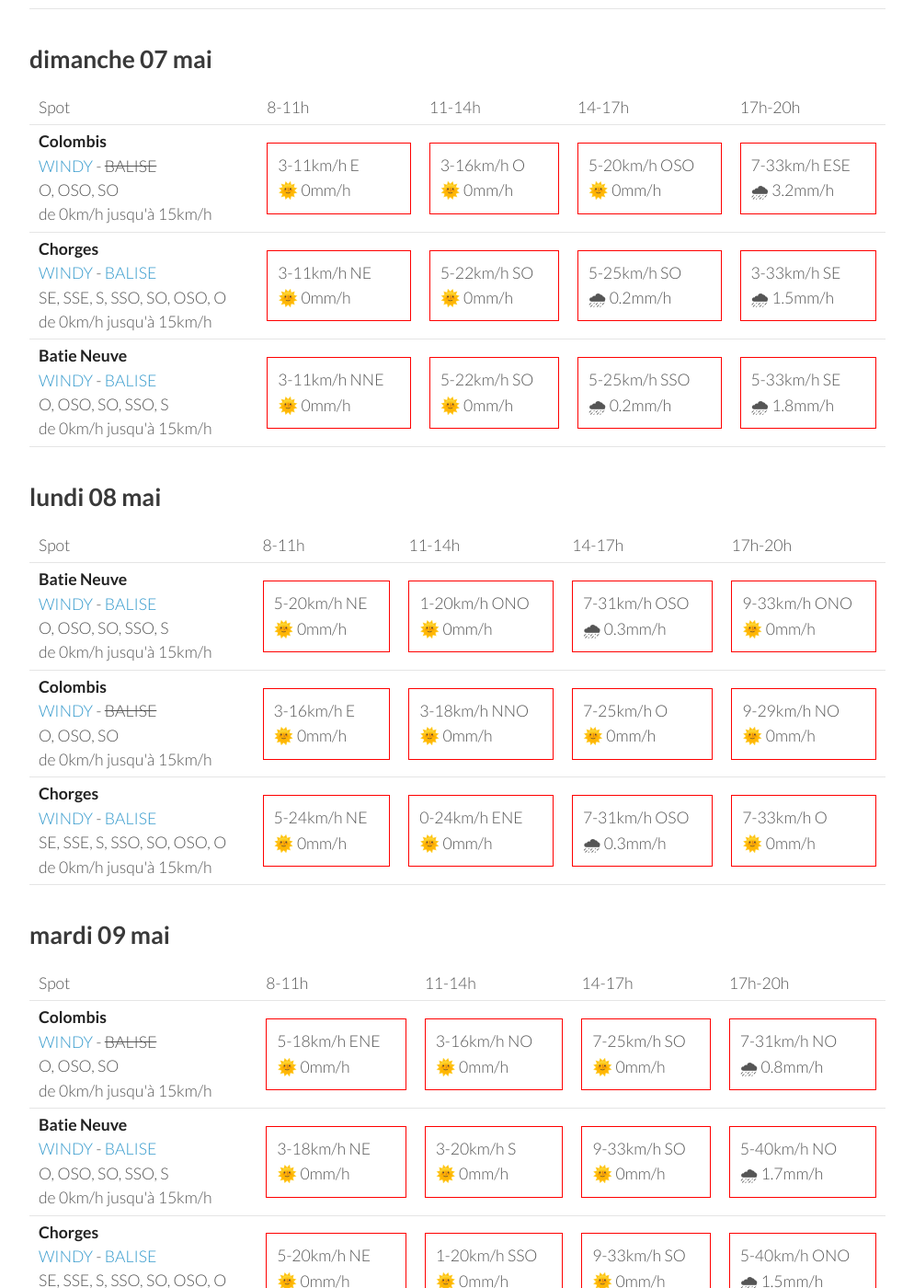
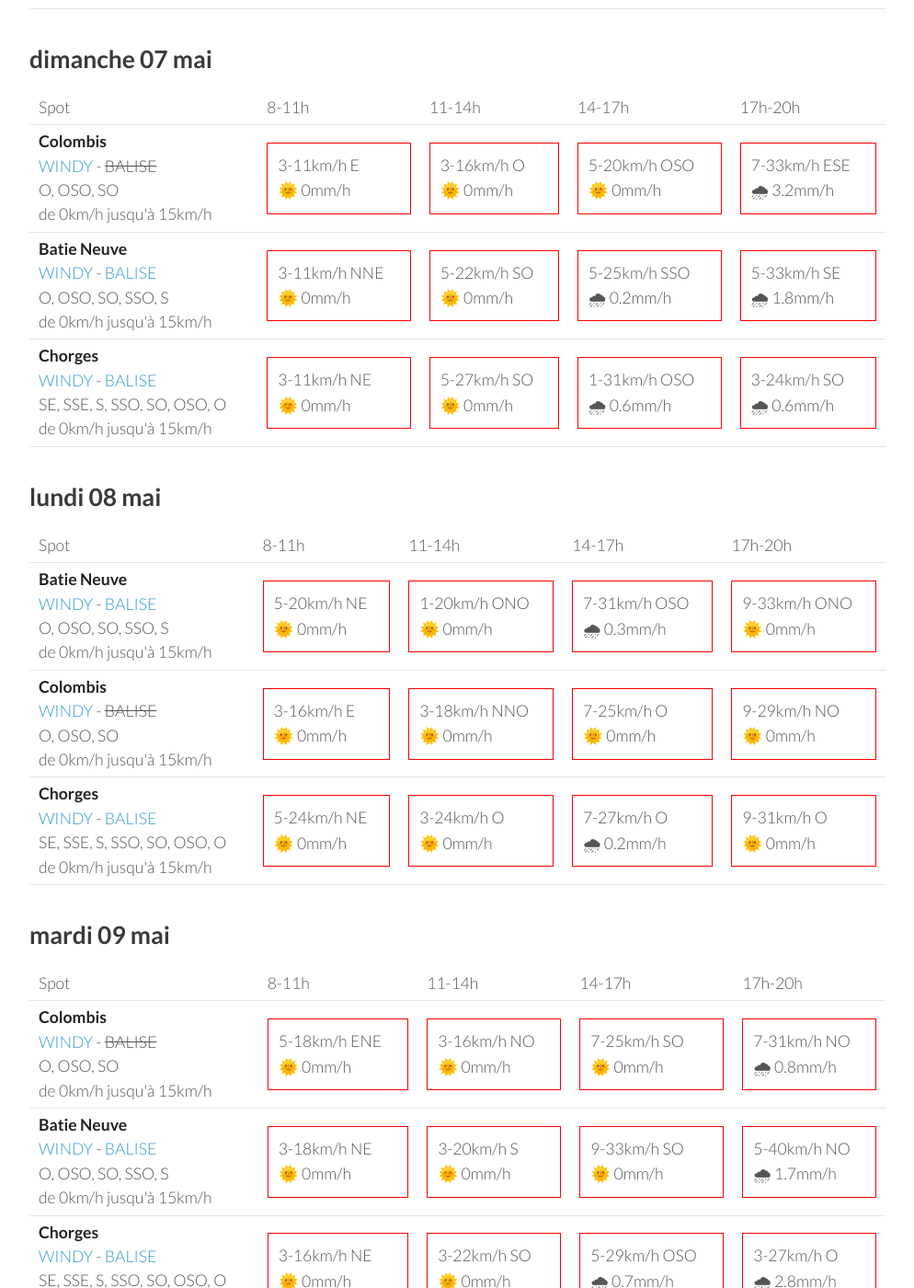
Before and after one commit to parapente-dans-le-nord/parapente-dans-le-nord.github.io, a Jekyll site: the page built from serre_poncon.markdown, in a window 1280 px wide and 1400 px high, scrolled down 1183 px. Shown: the whole window at 92% size, without its empty margins (26-1020 px from the left). Built offline with Jekyll 4.4.1, drawn with Linux system fonts in a browser that asks for light colours; some of the changed text lies outside the part shown.

Commit message:
update index.markdown

```diff
--- a/serre_poncon.markdown
+++ b/serre_poncon.markdown
@@ -124,22 +124,22 @@ page mise à jour le vendredi 05 mai 06:31
 
     </tr>
 <tr>
-        <td><strong>Chorges</strong><br><a href="https://windy.com/44.578/6.280?44.559,6.262,10">WINDY</a> - <span class=""><a href="https://www.openwindmap.org/PP554">BALISE</a> </span><br> <span class="vent-favorable">SE, SSE, S, SSO, SO, OSO, O</span><br><span class="force-vent">de 0km/h jusqu'à 15km/h</span> </td>
-
-            <td><div class="not-flyable"><p>3-11km/h NE</p><p>🌞 0mm/h</p></div></td>
-            <td><div class="not-flyable"><p>5-22km/h SO</p><p>🌞 0mm/h</p></div></td>
-            <td><div class="not-flyable"><p>5-25km/h SO</p><p>🌧 0.2mm/h</p></div></td>
-            <td><div class="not-flyable"><p>3-33km/h SE</p><p>🌧 1.5mm/h</p></div></td>
-
-
-    </tr>
-<tr>
         <td><strong>Batie Neuve</strong><br><a href="https://windy.com/44.584/6.236?44.559,6.262,10,m:eTtagly">WINDY</a> - <span class=""><a href="https://www.openwindmap.org/PP554">BALISE</a> </span><br> <span class="vent-favorable">O, OSO, SO, SSO, S</span><br><span class="force-vent">de 0km/h jusqu'à 15km/h</span> </td>
 
             <td><div class="not-flyable"><p>3-11km/h NNE</p><p>🌞 0mm/h</p></div></td>
             <td><div class="not-flyable"><p>5-22km/h SO</p><p>🌞 0mm/h</p></div></td>
             <td><div class="not-flyable"><p>5-25km/h SSO</p><p>🌧 0.2mm/h</p></div></td>
             <td><div class="not-flyable"><p>5-33km/h SE</p><p>🌧 1.8mm/h</p></div></td>
+
+
+    </tr>
+<tr>
+        <td><strong>Chorges</strong><br><a href="https://windy.com/44.578/6.280?44.559,6.262,10">WINDY</a> - <span class=""><a href="https://www.openwindmap.org/PP554">BALISE</a> </span><br> <span class="vent-favorable">SE, SSE, S, SSO, SO, OSO, O</span><br><span class="force-vent">de 0km/h jusqu'à 15km/h</span> </td>
+
+            <td><div class="not-flyable"><p>3-11km/h NE</p><p>🌞 0mm/h</p></div></td>
+            <td><div class="not-flyable"><p>5-27km/h SO</p><p>🌞 0mm/h</p></div></td>
+            <td><div class="not-flyable"><p>1-31km/h OSO</p><p>🌧 0.6mm/h</p></div></td>
+            <td><div class="not-flyable"><p>3-24km/h SO</p><p>🌧 0.6mm/h</p></div></td>
 
 
     </tr>
@@ -183,9 +183,9 @@ page mise à jour le vendredi 05 mai 06:31
         <td><strong>Chorges</strong><br><a href="https://windy.com/44.578/6.280?44.559,6.262,10">WINDY</a> - <span class=""><a href="https://www.openwindmap.org/PP554">BALISE</a> </span><br> <span class="vent-favorable">SE, SSE, S, SSO, SO, OSO, O</span><br><span class="force-vent">de 0km/h jusqu'à 15km/h</span> </td>
 
             <td><div class="not-flyable"><p>5-24km/h NE</p><p>🌞 0mm/h</p></div></td>
-            <td><div class="not-flyable"><p>0-24km/h ENE</p><p>🌞 0mm/h</p></div></td>
-            <td><div class="not-flyable"><p>7-31km/h OSO</p><p>🌧 0.3mm/h</p></div></td>
-            <td><div class="not-flyable"><p>7-33km/h O</p><p>🌞 0mm/h</p></div></td>
+            <td><div class="not-flyable"><p>3-24km/h O</p><p>🌞 0mm/h</p></div></td>
+            <td><div class="not-flyable"><p>7-27km/h O</p><p>🌧 0.2mm/h</p></div></td>
+            <td><div class="not-flyable"><p>9-31km/h O</p><p>🌞 0mm/h</p></div></td>
 
 
     </tr>
@@ -228,10 +228,10 @@ page mise à jour le vendredi 05 mai 06:31
 <tr>
         <td><strong>Chorges</strong><br><a href="https://windy.com/44.578/6.280?44.559,6.262,10">WINDY</a> - <span class=""><a href="https://www.openwindmap.org/PP554">BALISE</a> </span><br> <span class="vent-favorable">SE, SSE, S, SSO, SO, OSO, O</span><br><span class="force-vent">de 0km/h jusqu'à 15km/h</span> </td>
 
-            <td><div class="not-flyable"><p>5-20km/h NE</p><p>🌞 0mm/h</p></div></td>
-            <td><div class="not-flyable"><p>1-20km/h SSO</p><p>🌞 0mm/h</p></div></td>
-            <td><div class="not-flyable"><p>9-33km/h SO</p><p>🌞 0mm/h</p></div></td>
-            <td><div class="not-flyable"><p>5-40km/h ONO</p><p>🌧 1.5mm/h</p></div></td>
+            <td><div class="not-flyable"><p>3-16km/h NE</p><p>🌞 0mm/h</p></div></td>
+            <td><div class="not-flyable"><p>3-22km/h SO</p><p>🌞 0mm/h</p></div></td>
+            <td><div class="not-flyable"><p>5-29km/h OSO</p><p>🌧 0.7mm/h</p></div></td>
+            <td><div class="not-flyable"><p>3-27km/h O</p><p>🌧 2.8mm/h</p></div></td>
 
 
     </tr>
@@ -239,3 +239,29 @@ page mise à jour le vendredi 05 mai 06:31
 </tbody>
 </table>
 {:/}
+## mercredi 10 mai
+
+{::nomarkdown}
+<table>
+  <tbody>
+    <tr>
+      <td>Spot</td>
+      <td>8-11h</td>
+      <td>11-14h</td>
+      <td>14-17h</td>
+      <td>17h-20h</td>
+    </tr>
+<tr>
+        <td><strong>Chorges</strong><br><a href="https://windy.com/44.578/6.280?44.559,6.262,10">WINDY</a> - <span class=""><a href="https://www.openwindmap.org/PP554">BALISE</a> </span><br> <span class="vent-favorable">SE, SSE, S, SSO, SO, OSO, O</span><br><span class="force-vent">de 0km/h jusqu'à 15km/h</span> </td>
+
+            <td><div class="not-flyable"><p>3-27km/h N</p><p>🌞 0mm/h</p></div></td>
+            <td><div class="not-flyable"><p>3-27km/h NNO</p><p>🌞 0mm/h</p></div></td>
+            <td><div class="not-flyable"><p>9-35km/h NO</p><p>🌞 0mm/h</p></div></td>
+            <td><div class="not-flyable"><p>11-40km/h NO</p><p>🌞 0mm/h</p></div></td>
+
+
+    </tr>
+
+</tbody>
+</table>
+{:/}
```
Also changed, not shown: other parts of serre_poncon.markdown (+1 -1 lines).
